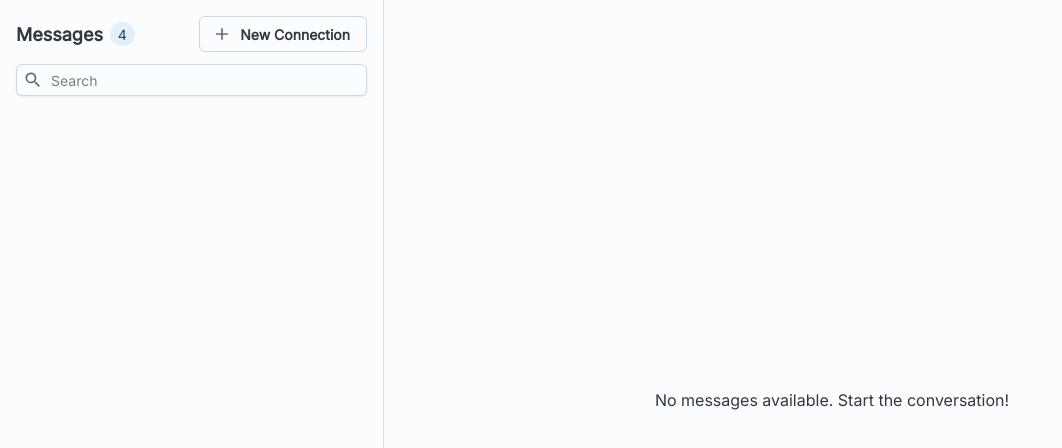
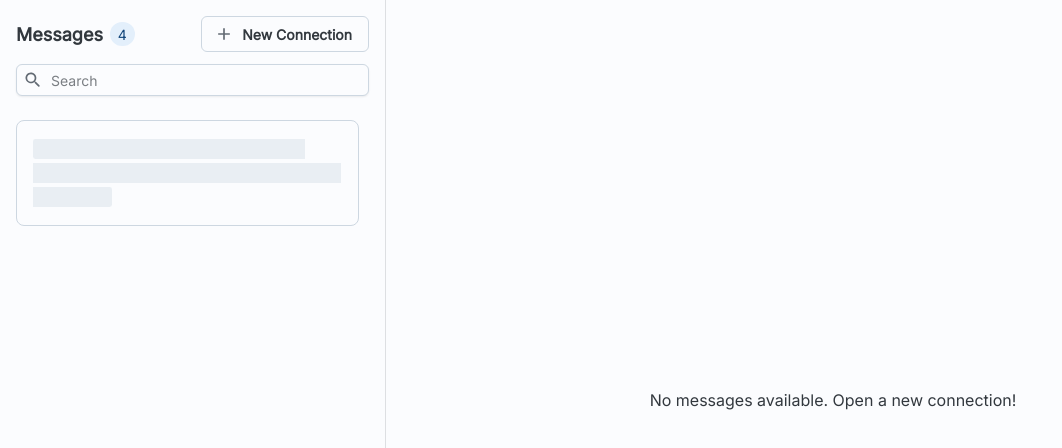
Before and after one commit to fpena2/socketscout, a React (Vite) app: page / in a window 1280 px wide. Shown: the top 448 px of the page, without its empty margins (0-1062 px from the left). Built offline with nearby package versions, Linux system fonts and the light colour scheme.

Commit message:
Add skeleton loading state to chat list

```diff
--- a/src/components/ui/chat/list-item.tsx
+++ b/src/components/ui/chat/list-item.tsx
@@ -10,9 +10,25 @@ import {
   Stack,
   Typography,
   List,
+  AspectRatio,
+  Card,
+  Skeleton,
 } from '@mui/joy';
 
 import { ChatProps, MessageProps, UserProps } from '@/types';
+
+function BasicSkeleton() {
+  return (
+    <Card variant='outlined' sx={{ width: 343, display: 'flex', gap: 2 }}>
+      <Typography>
+        <Skeleton>
+          This is a placeholder text commonly used in the graphic, print, and
+          publishing industries.
+        </Skeleton>
+      </Typography>
+    </Card>
+  );
+}
 
 type ChatListProps = {
   chats: ChatProps[];
@@ -22,6 +38,28 @@ type ChatListProps = {
 
 function ChatList(props: ChatListProps) {
   const { chats, selectedChat, setSelectedChat } = props;
+
+  // If selectedChat is null, show BasicSkeleton
+  if (selectedChat === null) {
+    return (
+      <List
+        sx={{
+          py: 0,
+          '--ListItem-paddingY': '0.75rem',
+          '--ListItem-paddingX': '1rem',
+        }}
+      >
+        {/* Render multiple BasicSkeletons as needed */}
+        {Array.from({ length: 1 }).map((_, index) => (
+          <ListItem key={index}>
+            <BasicSkeleton />
+            <ListDivider sx={{ margin: 0 }} />
+          </ListItem>
+        ))}
+      </List>
+    );
+  }
+
   return (
     <List
       sx={{
--- a/src/components/ui/messages/pane.tsx
+++ b/src/components/ui/messages/pane.tsx
@@ -7,6 +7,7 @@ import * as React from 'react';
 import { ChatBubble } from '@/components/ui/chat';
 import { MessagesInput, MessagesPaneHeader } from '.';
 import { ChatProps, MessageProps } from '@/types';
+import { Typography } from '@mui/joy';
 
 function EmptyMessagesPane() {
   return (
@@ -20,7 +21,7 @@ function EmptyMessagesPane() {
         textAlign: 'center',
       }}
     >
-      <p>No messages available. Start the conversation!</p>
+      <Typography>No messages available. Open a new connection!</Typography>
     </Box>
   );
 }
```
